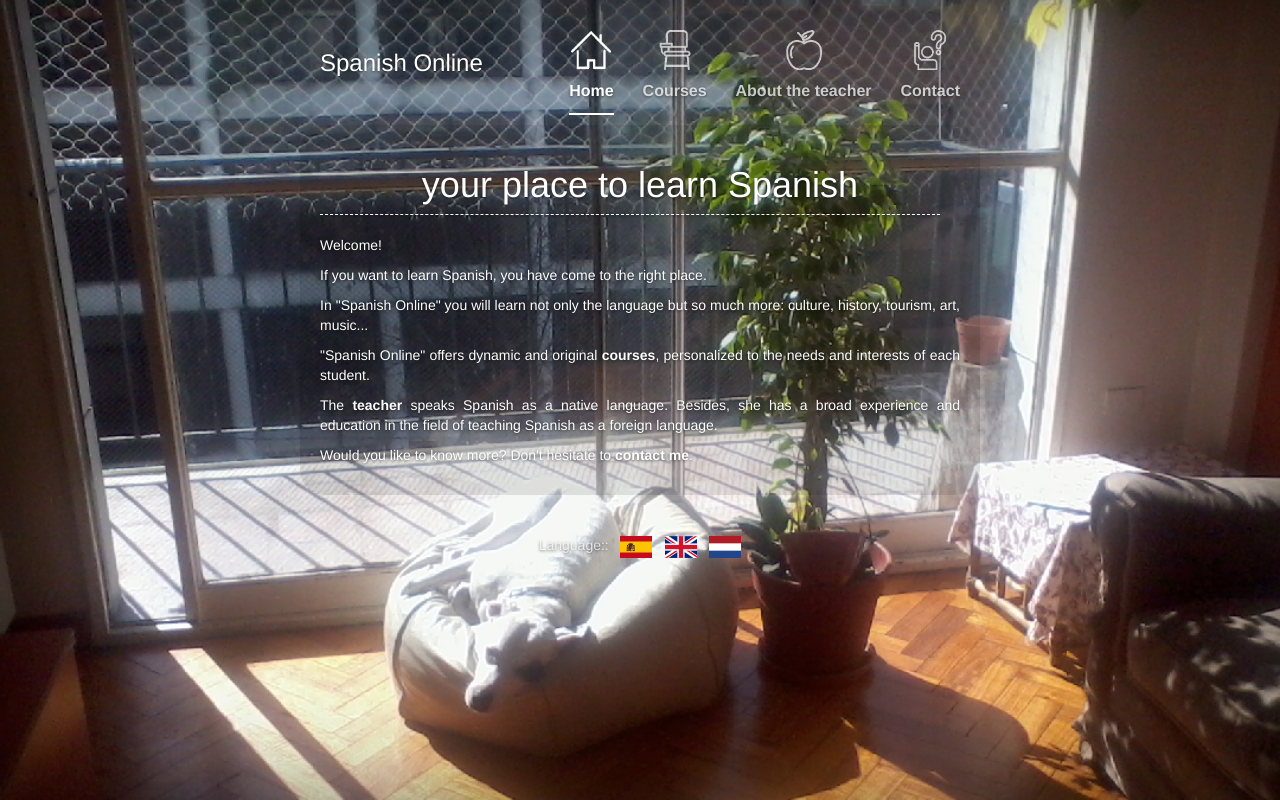
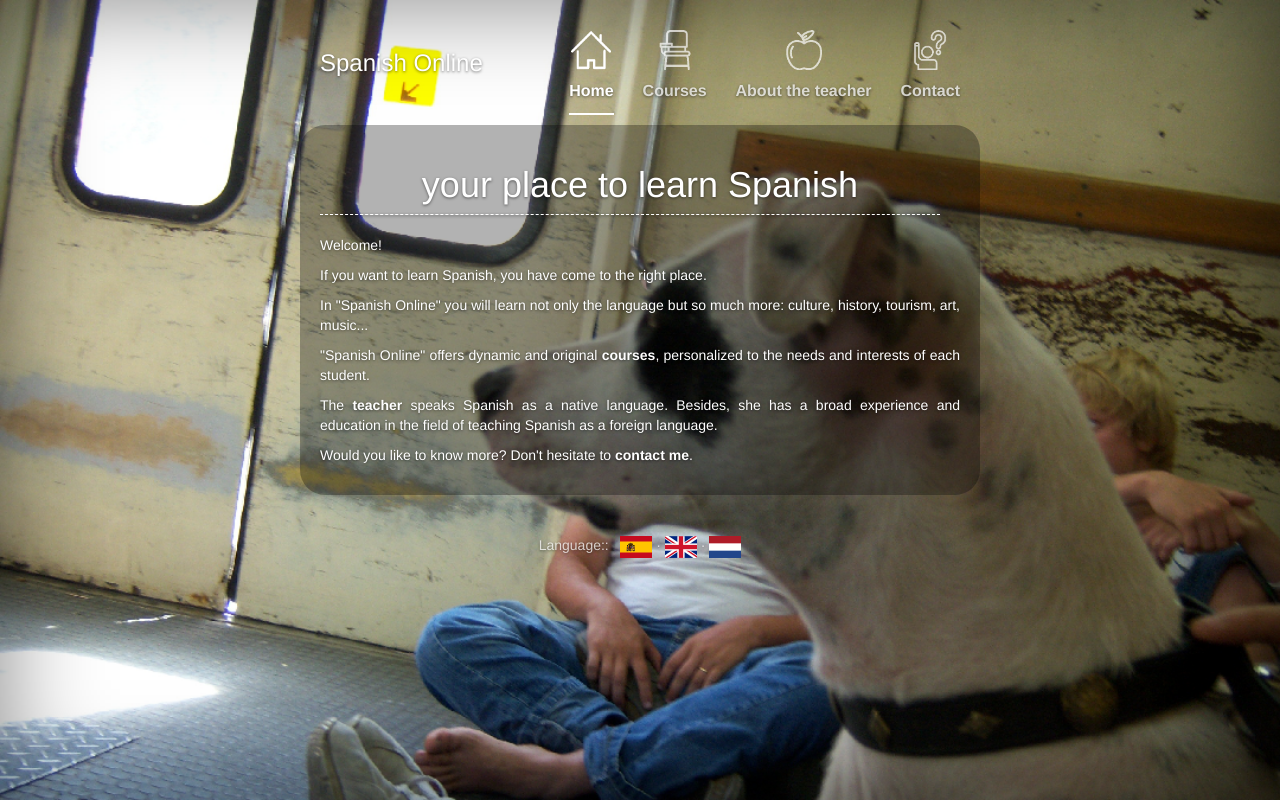
Before and after one commit to gabix/spanishonline, a PHP site: page /nuevajome.php in a window 1280 px wide. Run offline with PHP 8.4, Linux system fonts and the light colour scheme.

Commit message:
pruebas de bg imgs

```diff
--- a/css/nuevajome.css
+++ b/css/nuevajome.css
@@ -28,15 +28,20 @@ hr {
 html,
 body {
     height: 100%;
-    background-color: #dad3c3;
-}
-body {
     color: #fff;
     text-align: center;
     text-shadow: 0 1px 3px rgba(0,0,0,.5);
-    background-color: #dad3c3;
-    background: url(../img/fondos/mona2.png) no-repeat;
+    background-color: #000000;
+    /* background: url(../img/fondos/mona2.png) repeat-y; */
+    background: url("../img/fondos/mona1.png") no-repeat;
     background-size: cover;
+}
+
+#im_fondo_arriba, #im_fondo_abajo {
+    position:absolute;
+    z-index:0;
+    width: 100%;
+    height: 100%;
 }
 
 /* Extra markup and styles for table-esque vertical and horizontal centering */
@@ -129,7 +134,7 @@ img.im_ico {
     margin: 10px;
     padding: 20px;
 
-    background-color: rgba(0,0,0,.10);
+    background-color: rgba(0,0,0,.30);
     -moz-border-radius: 25px;
     -webkit-border-radius: 25px;
     -khtml-border-radius: 25px;
--- a/js/nuevajome.js
+++ b/js/nuevajome.js
@@ -1,6 +1,55 @@
 $(function(){
+    // para la rotación de la img de fondo
+    var fondos = ['img/fondos/mona1.png', 'img/fondos/mona2.png', 'img/fondos/merlu1.png'];
+    var i = 0;
+
+    // para las tabs
     $(document).on('click.bs.tab.data-api', '[data-toggle="tab"], [data-toggle="tab"]', function (e) {
         e.preventDefault()
         $('ul.nav li a[href="' + $(this).attr('href') + '"]').tab('show');
+
+        CambiaFondo();
     })
+
+
+    /*
+    var img = $('#im_fondo');
+    var cadaSegs = 3 * 1000;
+    var fadeSpeed = "slow";
+    var i = 0;
+
+    setInterval( function() {
+        i = nextI(i, fondos.length);
+        var nuevoSrc = fondos[i];
+        console.log(nuevoSrc);
+        CambiaFondo(nuevoSrc);
+
+        // Fade the image out, then when done...
+        img.fadeOut(fadeSpeed, function() {
+            i = nextI(i, fondos.length);
+            var nuevoSrc = fondos[i];
+            console.log(nuevoSrc);
+
+            // Replace the src, then fade back in
+            img.css('background', 'url("'+nuevoSrc+'") no-repeat;');
+            img.fadeIn( fadeSpeed );
+        });
+    }, cadaSegs);
+    */
+
+    function nextI(actI, arrLength) {
+        if (actI === (arrLength - 1)) {
+            actI = -1;
+        }
+        return (actI + 1)
+    }
+
+    function CambiaFondo(){
+        i = nextI(i, fondos.length);
+        var nuevoSrc = fondos[i];
+
+        $('body').css('background', 'url("'+nuevoSrc+'") no-repeat');
+        $('body').css('background-size', 'cover');
+        $('body').fadeIn();
+    }
 });
--- a/nuevajome.php
+++ b/nuevajome.php
@@ -35,10 +35,8 @@ $t->LlenarConLenguaje($l->get_lenguaje(), $h);
 </head>
 
 <body>
-
 <div class="site-wrapper">
     <div class="site-wrapper-inner">
-
         <div class="cover-container">
 
             <!-- aca la navbar!! -->
@@ -122,7 +120,6 @@ $t->LlenarConLenguaje($l->get_lenguaje(), $h);
         </div>
 
     </div>
-
 </div>
 
 <script type="text/javascript" src="js/jquery-1.11.3.min.js"></script>
```
